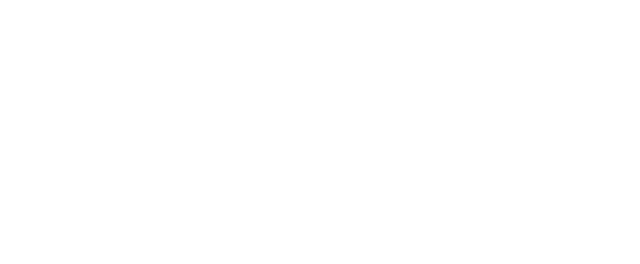
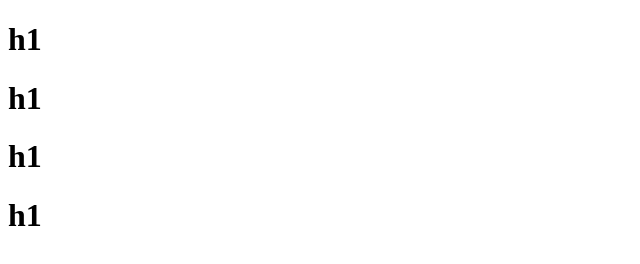
Before and after one commit to Dhruv-chavda-0001/project2, a plain HTML site: page index.html in a window 1280 px wide. Shown: the whole page, without its empty margins (0-640 px from the left). Drawn offline with Linux system fonts and the light colour scheme.

Commit message:
add new heading

```diff
--- a/index.html
+++ b/index.html
@@ -6,6 +6,10 @@
     <title>sa</title>
 </head>
 <body>
+    <h1>h1</h1>
+    <h1>h1</h1>
+    <h1>h1</h1>
+    <h1>h1</h1>
 
 </body>
 </html>
```
